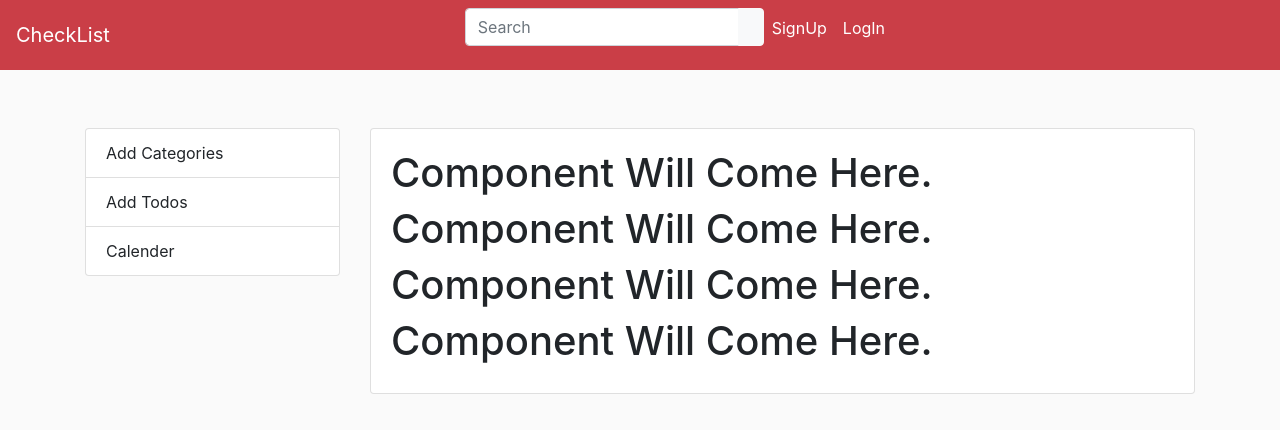
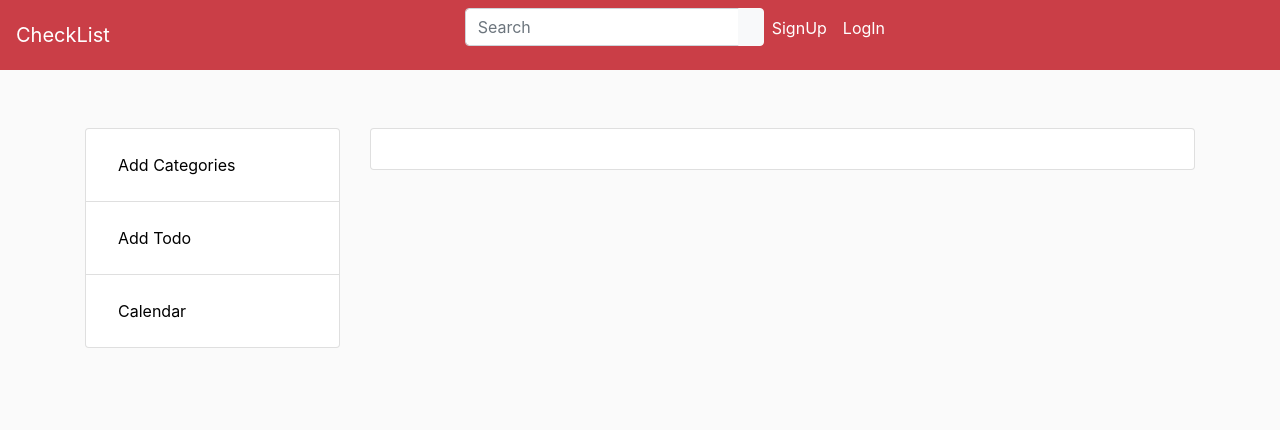
Before and after one commit to attainu-phoenix/sib-productivity-app, a React (Create React App) app: page /app in a window 1280 px wide. Shown: the top 430 px of the page. Built offline with nearby package versions, Linux system fonts and the light colour scheme; a web font is replaced by a local one.

Commit message:
done basic layout of calendar

```diff
--- a/package.json
+++ b/package.json
@@ -7,7 +7,8 @@
     "react-dom": "^16.8.6",
     "react-redux": "^7.1.0",
     "react-router-dom": "^5.0.1",
-    "react-scripts": "3.0.1"
+    "react-scripts": "3.0.1",
+    "reactstrap": "^8.0.0"
   },
   "scripts": {
     "start": "react-scripts start",
--- a/public/index.html
+++ b/public/index.html
@@ -25,10 +25,9 @@
     -->
   <title>CheckList</title>
   <style>
-    .bodyBackgroundColor{
+    .bodyBackgroundColor {
       background-color: #fafafa;
     }
-
   </style>
 </head>
 
--- /dev/null
+++ b/src/components/AddToDo.js
@@ -0,0 +1,12 @@
+import React from 'react'
+
+class AddToDo extends React.Component{
+
+    render(){
+        return(
+            <h1>Add ToDo</h1>
+        )
+    }
+}
+
+export default AddToDo
--- a/src/components/App.js
+++ b/src/components/App.js
@@ -1,11 +1,14 @@
 import React from 'react';
 import Header from '../components/Header.js'
 import Menu from './Menu.js'
+import { BrowserRouter as Router, Route } from 'react-router-dom'
+import Calendar from '../components/Calendar.js'
+import AddToDo from '../components/AddToDo.js'
 
 const style = {
 
-    container:{
-        marginTop:'10%'
+    container: {
+        marginTop: '10%'
     }
 }
 
@@ -18,16 +21,13 @@ class App extends React.Component {
                 <div className="container" style={style.container}>
                     <div className="row">
                         <div className="col-md-3">
-                            <Menu/>
+                            <Menu />
                         </div>
                         <div className="col-md-9">
-                            <div class="card">
-                                <div class="card-body">
-                                    <h1>Component Will Come Here.</h1>
-                                    <h1>Component Will Come Here.</h1>
-                                    <h1>Component Will Come Here.</h1>
-                                    <h1>Component Will Come Here.</h1>
-
+                            <div className="card">
+                                <div className="card-body">
+                                    <Route path="/app/addToDo" component={AddToDo} />
+                                    <Route path="/app/calendar" component={Calendar} />
                                 </div>
                             </div>
                         </div>
--- /dev/null
+++ b/src/components/Calendar.css
@@ -0,0 +1,3 @@
+.hidden {
+    display: none;
+  }
--- /dev/null
+++ b/src/components/Calendar.js
@@ -0,0 +1,155 @@
+import React from 'react'
+import CalendarStyles from '../styles/CalendarStyles.js'
+import './Calendar.css'
+import { UncontrolledPopover, PopoverHeader, PopoverBody } from 'reactstrap'
+
+class Calendar extends React.Component {
+
+    constructor(props) {
+        super(props)
+        this.months = this.months.bind(this);
+
+
+
+    }
+
+    months() {
+        let months = ['January', 'February', 'March', 'April', 'May', 'June', 'July', 'August', 'September', 'October', 'November', 'December'];
+        return months.map(m => {
+            return (
+                <option className="dropdown-item" key={m} value={m}>{m}</option>
+            )
+        })
+    }
+
+    popOverContent() {
+        return (
+            <div>
+
+                <a className="nav-item nav-link" href="/#">Logout</a>
+                <a className="nav-item nav-link" href="/#">Setting</a>
+            </div>
+        )
+    }
+
+    render() {
+
+        let monthsDropdown = this.months();
+
+        return (
+            <div>
+                <h5>Calendar</h5>
+                <hr />
+                <div className="row justify-content-around align-items-center">
+
+                    <button type="button" className="btn btn-light border">Today</button>
+                    <div className="col-md-2">
+                        <div className="row justify-content-between align-items-start">
+                            <span className="oi oi-chevron-left"></span>
+                            <h5>June 2019</h5>
+                            <span className="oi oi-chevron-right"></span>
+                        </div>
+                    </div>
+
+                    <div className="btn-group">
+                        <select className="custom-select my-1 mr-sm-2 btn btn-light" id="inlineFormCustomSelectPref">
+                            <option defaultValue>Months</option>
+                            {monthsDropdown}
+                        </select>
+                    </div>
+                </div>
+                <hr />
+                <div className="row justify-content-around">
+                    {/* <input type="text" className="form-control"/> */}
+                    <div className="btn-group">
+                        <select className="custom-select my-1 mr-sm-2 btn btn-light" id="inlineFormCustomSelectPref">
+                            <option defaultValue>Events</option>
+                            <option defaultValue>ToDos</option>
+
+                        </select>
+                    </div>
+                    <p></p>
+                    <p></p>
+                    <p></p>
+                    <button type="button" class="btn btn-danger" style={CalendarStyles.marginRight} data-toggle="modal" data-target="#exampleModalCenter">Add Event</button>
+
+
+                </div>
+                <p></p>
+                <div className="card" style={CalendarStyles.card}>
+                    <div className="card-body">
+                        <div className="row justify-content-between align-items-center border  bg-light ">
+                            <div className="col-md-1">
+                                <input type="checkbox" aria-label="Checkbox for following text input" />
+                            </div>
+                            <div className="col-md-8">
+                                <p style={CalendarStyles.content}>Event will come here Event will come here Event will come here Event will come here Event will come here</p>
+                            </div>
+
+                            <span>28 June</span>
+
+                            <span id="calenderPopover" class="oi oi-calendar"></span>
+                            <UncontrolledPopover trigger="legacy" placement="bottom" target="calenderPopover">
+                                <PopoverHeader>Schedule</PopoverHeader>
+                                <PopoverBody>
+                                    <div id="popover_content">
+                                        <div>
+                                            {/* <a className="nav-item nav-link" href="/#">Delete</a>
+                                            <a className="nav-item nav-link" href="/#">Edit</a> */}
+                                            <input type="date" className="form-control" />
+                                        </div>
+                                    </div>
+                                </PopoverBody>
+                            </UncontrolledPopover>
+
+                            <div className="col-md-1" id="popover">
+                                <span id="optionPopover" className="oi oi-ellipses">
+
+                                </span>
+                                <UncontrolledPopover trigger="legacy" placement="bottom" target="optionPopover">
+                                    <PopoverHeader>Options</PopoverHeader>
+                                    <PopoverBody>
+                                        <div id="popover_content">
+                                            <div>
+                                                <a className="nav-item nav-link" href="/#">Delete</a>
+                                                <a className="nav-item nav-link" href="/#">Edit</a>
+                                            </div>
+                                        </div>
+                                    </PopoverBody>
+                                </UncontrolledPopover>
+                            </div>
+                        </div>
+
+
+                    </div>
+                </div>
+
+                <div class="modal fade" id="exampleModalCenter" tabindex="-1" role="dialog" aria-labelledby="exampleModalCenterTitle" aria-hidden="true">
+                    <div class="modal-dialog modal-dialog-centered" role="document">
+                        <div class="modal-content">
+                            <div class="modal-header" style={CalendarStyles.modalHeadeBackgroundColor}>
+                                <h5 class="modal-title" id="exampleModalCenterTitle">Enter Events Details</h5>
+                                <button type="button" class="close" data-dismiss="modal" aria-label="Close">
+                                    <span aria-hidden="true">&times;</span>
+                                </button>
+                            </div>
+                            <div class="modal-body">
+                                <input type="text" className="form-control" placeholder="Enter Event" /><br />
+                                <input type="date" className="form-control" />
+                            </div>
+                            <div class="modal-footer">
+                                <button type="button" class="btn btn-secondary" data-dismiss="modal">Close</button>
+                                <button type="button" class="btn btn-primary">Save</button>
+                            </div>
+                        </div>
+                    </div>
+                </div>
+
+            </div>
+
+        )
+    }
+
+}
+
+export default Calendar;
--- a/src/components/Header.js
+++ b/src/components/Header.js
@@ -67,7 +67,7 @@ class Header extends React.Component {
                             </div>
                         <a className="nav-item nav-link" href="/#" style={style.anchorTag}>SignUp <span className="sr-only">(current)</span></a>
                         <a className="nav-item nav-link" href="/#" style={style.anchorTag}>LogIn</a>
-                        <a className="navbar brand" href="/#" style={style.anchorTag}>
+                        <li className="navbar brand"  style={style.anchorTag}>
                             <span className="oi oi-person"
                                 data-container="body"
                                 data-toggle="popover"
@@ -84,7 +84,7 @@ class Header extends React.Component {
                                     </div>
                                 </div>
                             </span>
-                        </a>
+                        </li>
 
                     </div>
                 </div>
--- a/src/components/Menu.js
+++ b/src/components/Menu.js
@@ -1,13 +1,43 @@
 import React from 'react'
+import { Link } from 'react-router-dom';
+import MenuStyles from '../styles/MenuStyles.js'
+
+
 
 class Menu extends React.Component {
+
+
 
     render() {
         return (
             <ul className="list-group">
-                <li className="list-group-item "><span class="oi oi-plus">  Add Categories</span></li>
-                <li className="list-group-item "><span class="oi oi-task">  Add Todos</span></li>
-                <li className="list-group-item"><span class="oi oi-calendar">  Calender</span></li>
+                <li className="list-group-item">
+
+                    <Link to="/app" style={MenuStyles.Link}>
+                        <span className="oi oi-task" >
+                            Add Categories
+                        </span>
+                    </Link>
+
+                </li>
+                <li className="list-group-item ">
+
+                    <Link to="/app/addToDo" style={MenuStyles.Link}>
+                        <span className="oi oi-task">
+                            Add Todo
+                        </span>
+                    </Link>
+
+                </li>
+                <li className="list-group-item">
+
+                    <Link to="/app/calendar" style={MenuStyles.Link}>
+                        <span className="oi oi-calendar">
+                            Calendar
+                        </span>
+                    </Link>
+
+                </li>
 
             </ul>
         )
--- a/src/index.js
+++ b/src/index.js
@@ -13,13 +13,13 @@ class Home extends React.Component {
 
     render() {
         return (
-            <Route>
+            <Router>
                 <Route path="/app" component={App} />
                 {this.doRedirect()}
-            </Route>
+            </Router>
         )
     }
 }
 
 
-ReactDOM.render(<App />, document.getElementById('root'));
+ReactDOM.render(<Home/>, document.getElementById('root'));
--- /dev/null
+++ b/src/styles/CalendarStyles.js
@@ -0,0 +1,21 @@
+const CalendarStyles ={
+    content:{
+        paddingTop:'12px'
+    },
+    card:{
+        border:'0px'
+    },
+    hidePopOver:{
+
+        display: 'none'
+    },
+    marginRight:{
+        marginRight:'20px'
+    },
+    modalHeadeBackgroundColor:{
+        backgroundColor:"#ca3e47"
+    }
+
+}
+
+export default CalendarStyles;
--- /dev/null
+++ b/src/styles/MenuStyles.js
@@ -0,0 +1,13 @@
+
+const MenuStyles = {
+
+    Link: {
+        float: 'left',
+        padding: '12px',
+        color: 'black',
+        textDecoration: 'none'
+
+    }
+}
+
+export default MenuStyles;
```
Also changed, not shown: 1 other file (tests, documents, lock files or other folders).
